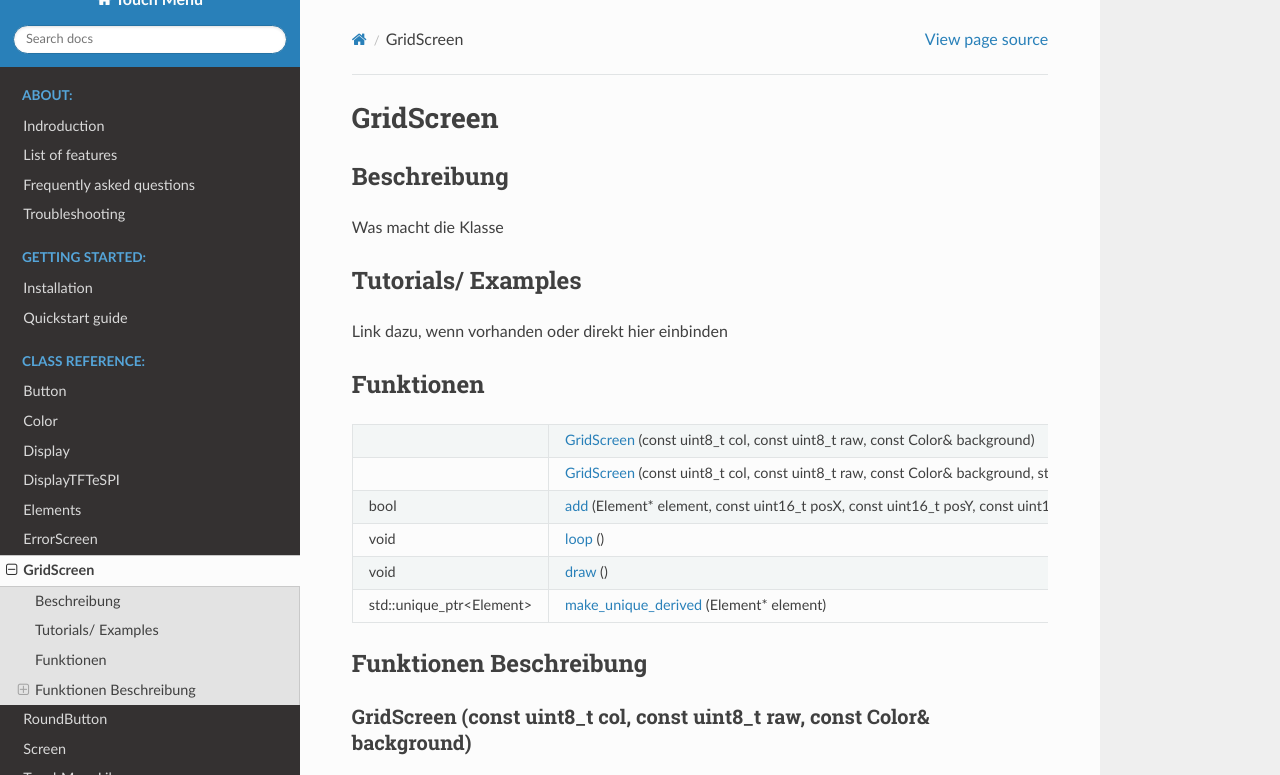
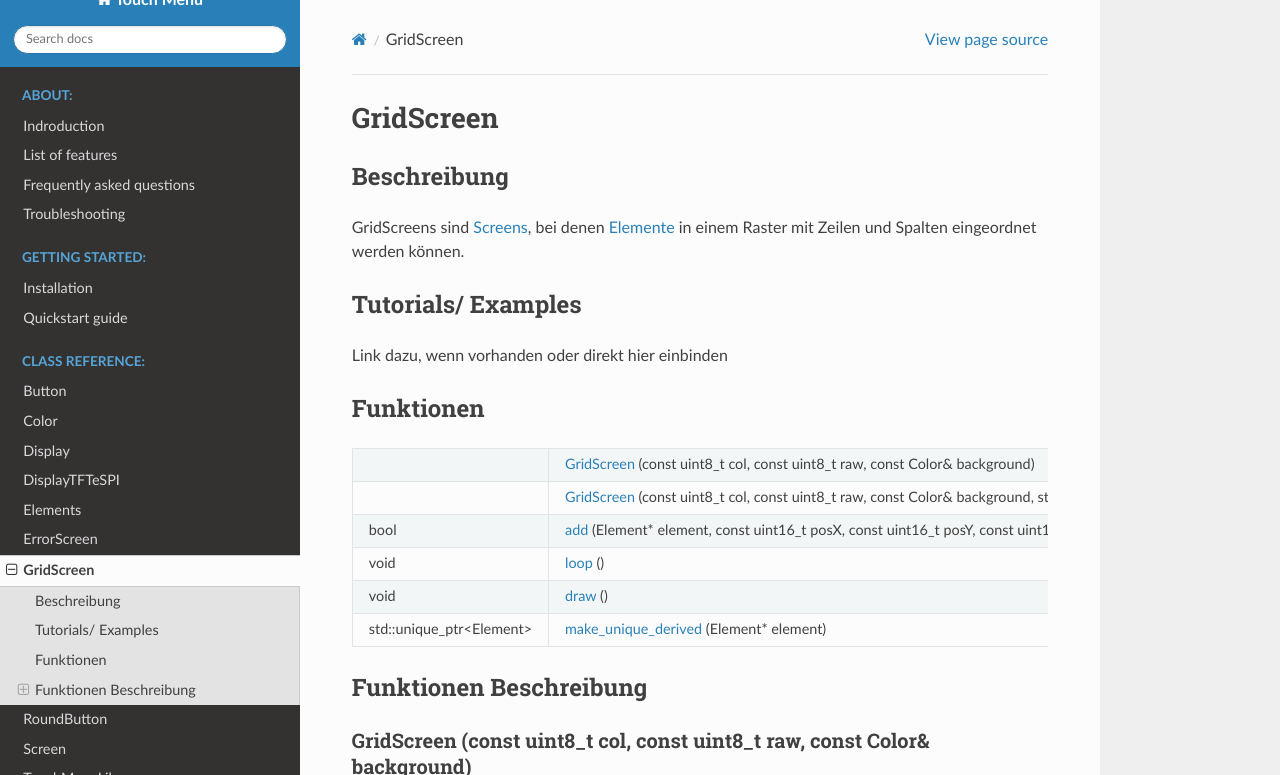
Before and after one commit to Coding-Alexx/TouchMenu, a Sphinx documentation site: the page built from docs/ClassReference/grid.rst, in a window 1280 px wide and 900 px high, cut to the strip 0-775 px from the top of the window. Built offline with Sphinx 7.4.7 and the Read the Docs theme 2.0.0, drawn with Linux system fonts in a browser that asks for light colours.

Commit message:
Update grid.rst

```diff
--- a/docs/ClassReference/grid.rst
+++ b/docs/ClassReference/grid.rst
@@ -1,9 +1,11 @@
+.. _gridscreen:
+
 GridScreen
 +++++++++++
 
 Beschreibung
 =============
-Was macht die Klasse
+GridScreens sind :ref:`Screens <screen>`, bei denen :ref:`Elemente <element>` in einem Raster mit Zeilen und Spalten eingeordnet werden können.
 
 
 Tutorials/ Examples
```
